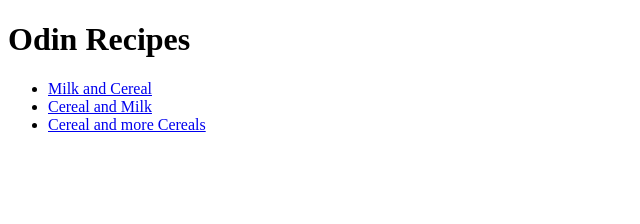
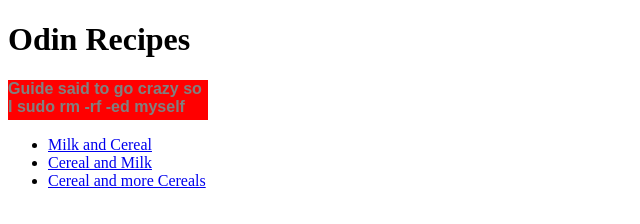
Before and after one commit to VACostin/odin-recipes, a plain HTML site: page index.html in a window 1280 px wide. Shown: the whole page, without its empty margins (0-640 px from the left). Drawn offline with Linux system fonts and the light colour scheme.

Commit message:
Added style to my page

```diff
--- a/index.html
+++ b/index.html
@@ -3,10 +3,14 @@
 <html lang="en">
     <head>
         <meta charset="UTF-8">
+        <link rel="stylesheet" href="style.css">
         <title>Odin Recipes</title>
     </head>
     <body>
         <h1>Odin Recipes</h1>
+        <div>
+        <p>Guide said to go crazy so I sudo rm -rf -ed myself</p>
+        </div>
         <ul>
             <li><a href="recipes/milk_n_cereal.html">Milk and Cereal</a></li>
             <li><a href="recipes/cereal_n_milk.html">Cereal and Milk</a></li>
--- /dev/null
+++ b/style.css
@@ -0,0 +1,11 @@
+p {
+    font-weight: bold;
+    font-family: Comic Sans, sans-serif;
+    color: grey;
+}
+
+div p {
+    width: 200px;
+    height: 40px;
+    background-color: red;
+}
```
Also changed, not shown: recipes/cereal_n_milk.html (+1 -0 lines), recipes/cereal_n_more_cereals.html (+1 -0 lines), recipes/milk_n_cereal.html (+1 -0 lines).
